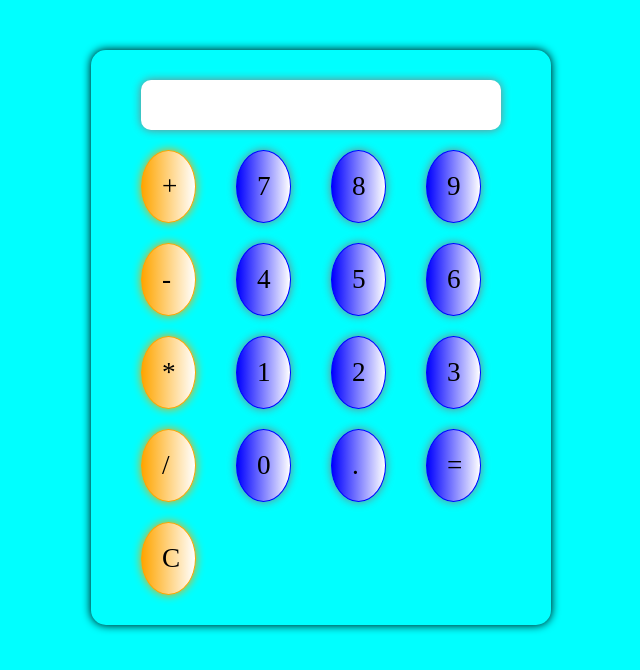
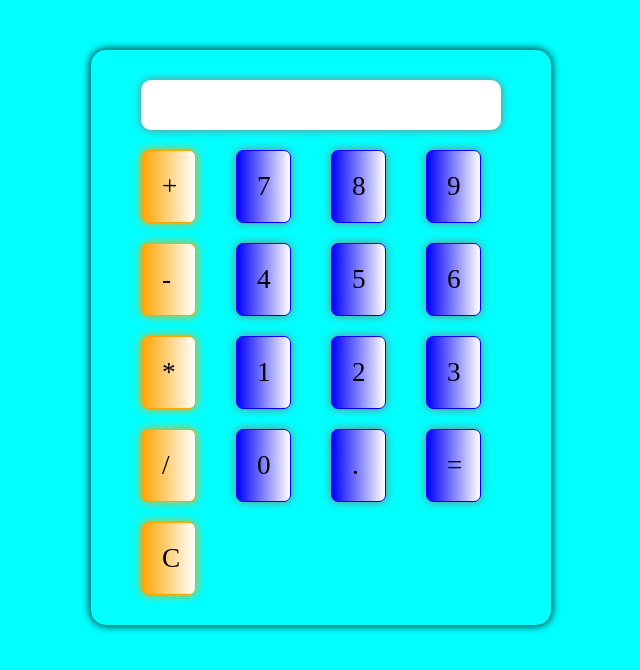
Before and after one commit to Murugesh45/Calculator-app-using-Html-CSS-and-Javascript., a plain HTML site: page index.html in a window 1280 px wide. Shown: the whole page, without its empty margins (319-959 px from the left). Drawn offline with Linux system fonts and the light colour scheme.

Commit message:
i change border radius

```diff
--- a/index.css
+++ b/index.css
@@ -50,7 +50,7 @@ input:focus{
     box-shadow: 0px 0px 10px grey;
 
 
-    border-radius: 50%;
+    border-radius: 7px;
     background: linear-gradient(to right,blue,white);
     margin-left: 20px;
     color: black;
```
